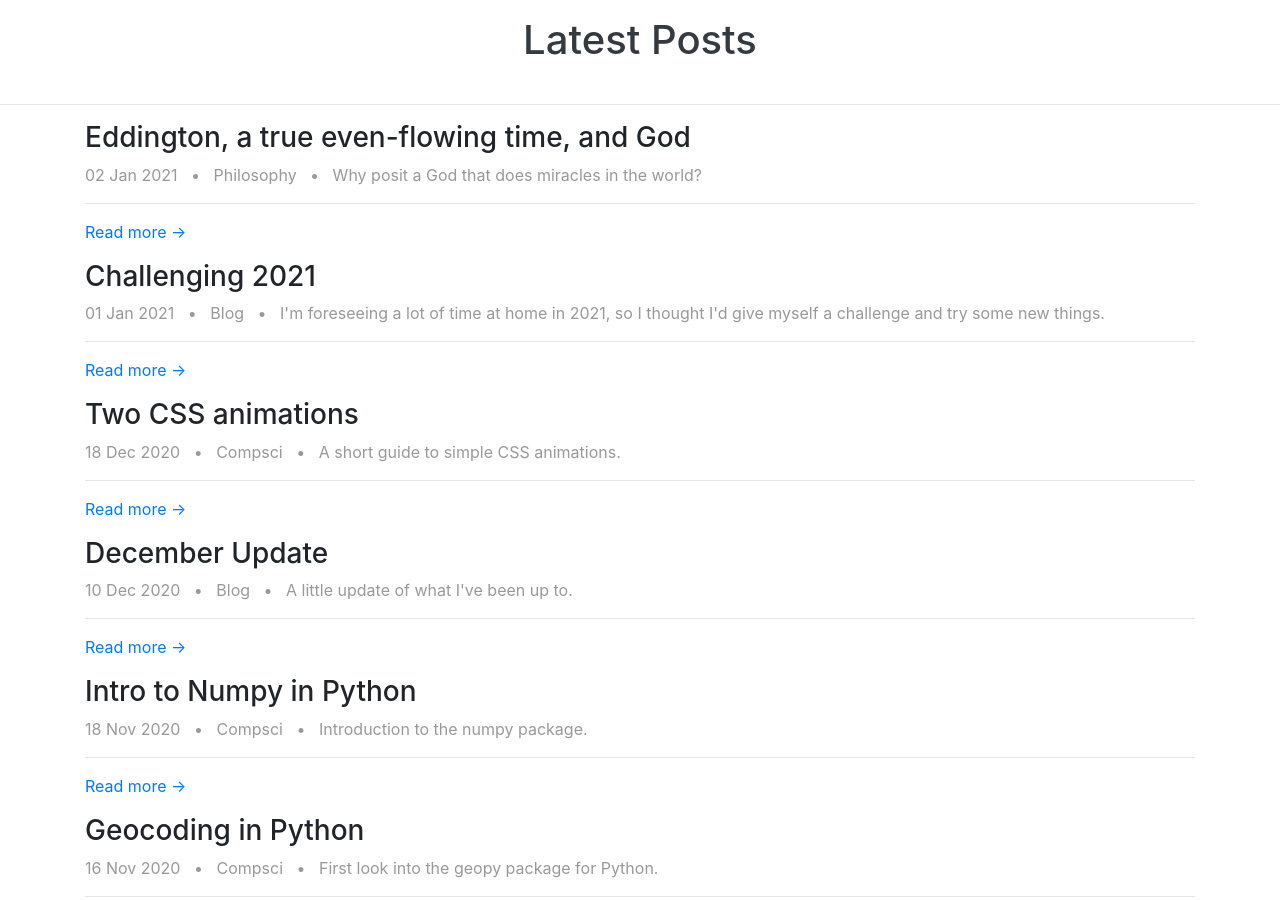
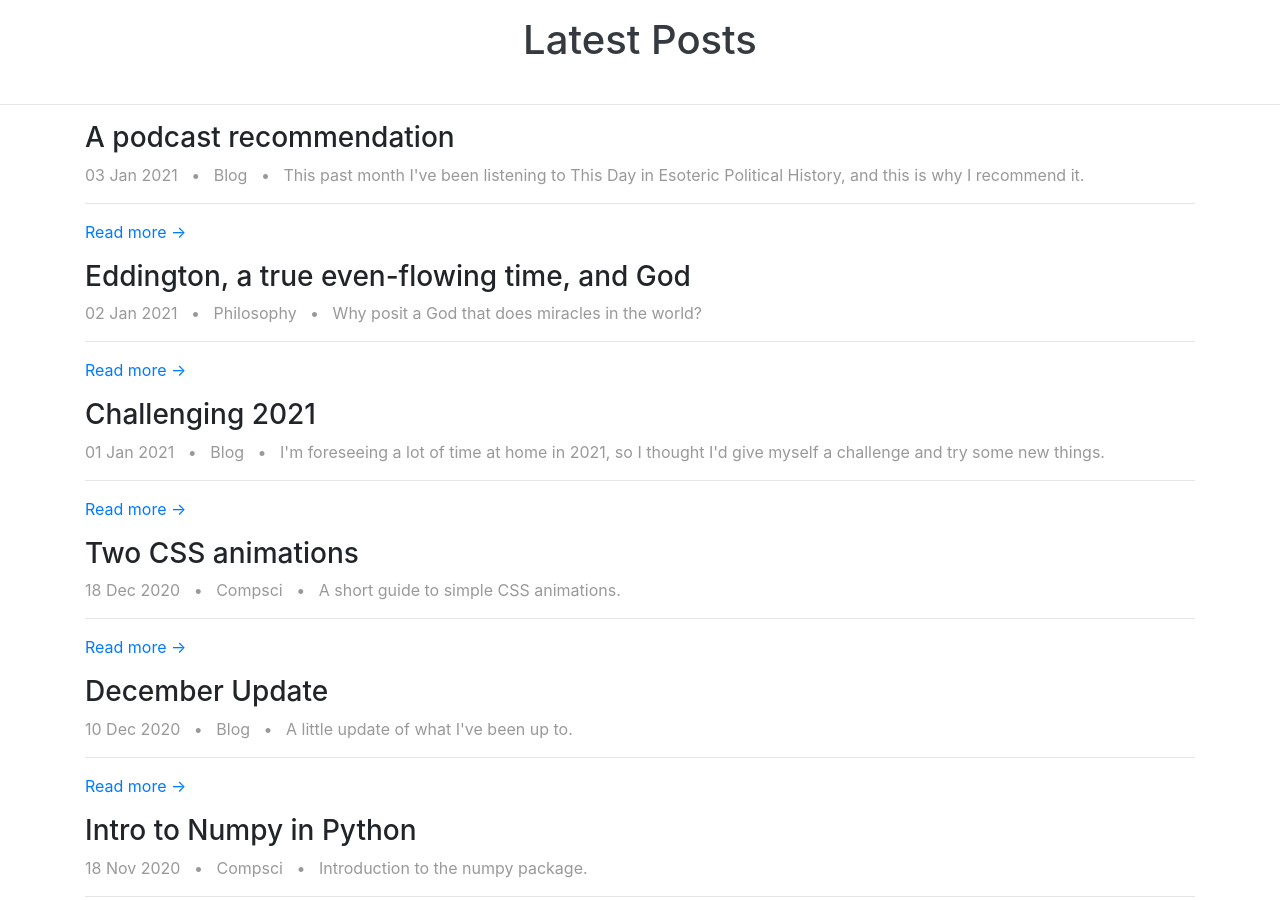
Before and after one commit to vvveracruz/vvveracruz.github.io, a Jekyll site: the page built from blog.html, in a window 1280 px wide and 900 px high. Built offline with Jekyll 4.4.1, drawn with Linux system fonts in a browser that asks for light colours; some of the changed lines change nothing that is shown.

Commit message:
post for 03/01

```diff
--- a/_posts/2021-01-01-2021.md
+++ b/_posts/2021-01-01-2021.md
@@ -20,7 +20,9 @@ Catch you tomorrow, blog.
 
 ### All posts in this series
 
-02/01 -- [Eddington, a true even-flowing time, and God][2]
+- [02/01 -- Eddington, a true even-flowing time, and God][2]
+- [03/01 -- A podcast recommendation][3]
 
 [1]: https://youtu.be/Um6f90guss4](https://youtu.be/Um6f90guss4 "Matt D'Avella: 12 Habits for Life (Youtube)"
 [2]: /eddington-time-and-god "VGG.CZ -- Eddington, a true even-flowing time, and God"
+[3]: /pod-this-day "VGG.CZ -- A podcast recommendation"
--- /dev/null
+++ b/_posts/2021-01-03-pod-this-day.md
@@ -0,0 +1,33 @@
+---
+layout: post
+title:  "A podcast recommendation"
+category: blog
+tags: podcast, recommendations
+summary: "This past month I've been listening to This Day in Esoteric Political History, and this is why I recommend it."
+toc: False
+---
+
+> Jody Avirgan, political historian Nicole Hemmer, and special guests rescue moments from the entirety of U.S. history to map our journey through a tumultuous year. Each episode takes on one moment from that day and explores what makes it interesting, and what lessons can be learned –– all in under ten minutes.
+
+From their website, [thisdaypod.com][1].
+
+Jody and Nicole have an easy going approach to talking about history. It's a bit like sitting round a campfire telling ghost stories, except the ghosts are those of elections past, and the campfire, well.
+<div style="margin:auto !important; width: 50%;">
+  <iframe src="https://giphy.com/embed/kspVl6FzbdblOMKRmM" width="480" height="270" frameBorder="0" class="giphy-embed" allowFullScreen></iframe><p><a href="https://giphy.com/gifs/perfect-loops-kspVl6FzbdblOMKRmM">via GIPHY</a></p>
+</div>
+
+Recently they have been releasing a second weekly episode, a more free-form (and longer) version of their discussions about moments in US election history, but it's usually not all just about presidents. They have covered all sorts of intricate snippets of US history that I do not have the mental hooks to remember.
+
+Politics-wise, I find their interpretations tend to lean further left than I do. They do an extraordinarily good job of presenting the facts in an unpartisan, unbiased way though, which is refreshing considering the state of American political discourse.
+
+They do a very good job of giving nuanced accounts of the events they cover but I can't help but feel that they are overly constrained by this time limit. It is possible these are aired on an actual radio station (what is this the 90s?) so this time limit might be out of their control.
+
+From what I can tell, this podcast is available on all major streaming platforms, but I like to use [Pocketcasts][2]. Mainly so I can skip the last two minutes. I'm not sure what they talk about there but it's certainly not esoteric political history.
+
+---
+
+This post is part of my 2021 writing challange. More on that [here][3].
+
+[1]: https://www.jodyavirgan.com/political-history-show "This Day Pod website"
+[2]: https://www.pocketcasts.com/](https://www.pocketcasts.com/ "Pocketcasts"
+[3]: /2021 "2021 Writing challenge"
```
